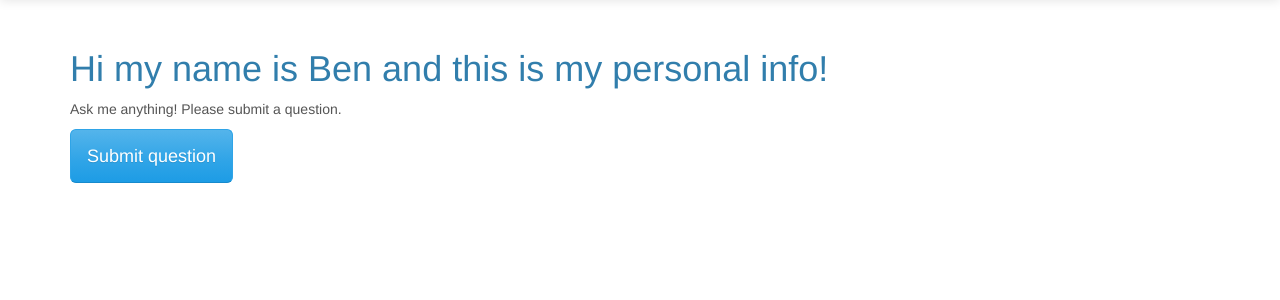
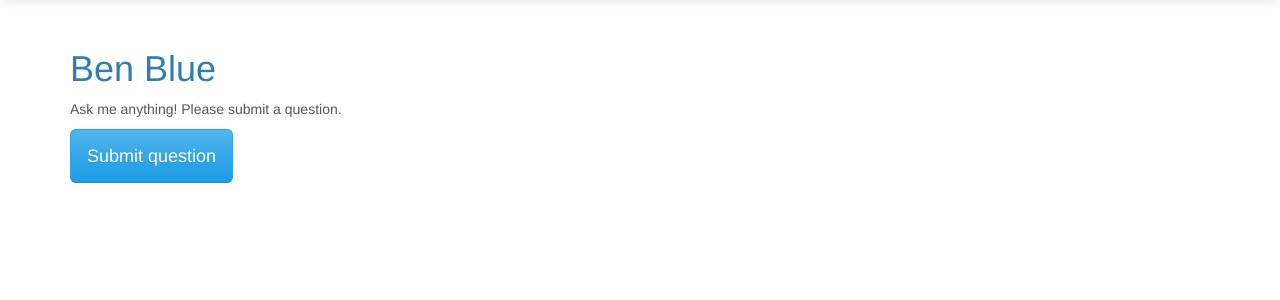
Before and after one commit to bblue160/midterm, a Django app: page / in a window 1280 px wide. Shown: the part 51-351 px from the top of the page. Run offline with Django 3.2, Linux system fonts and the light colour scheme; some libraries are stand-ins or nearby versions.

```diff
--- a/templates/home.html
+++ b/templates/home.html
@@ -1,7 +1,7 @@
 {% extends "base.html" %}
 {% block content %}
 <div class="jumbotrom">
-    <h1>Hi my name is Ben and this is my personal info!</h1>
+    <h1>Ben Blue</h1>
     <p>Ask me anything! Please submit a question.</p>
   <p><a href="{% url 'question_create' %}" class="btn btn-lg btn-primary">Submit question</a></p>
 </div>
```
